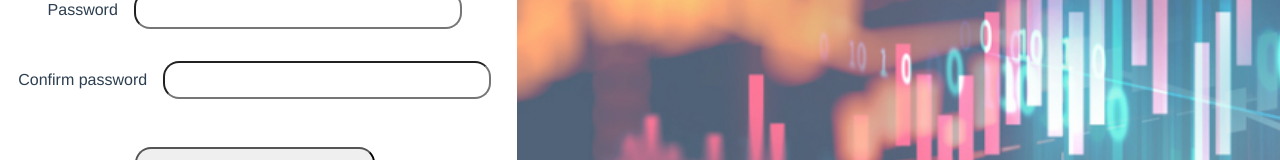
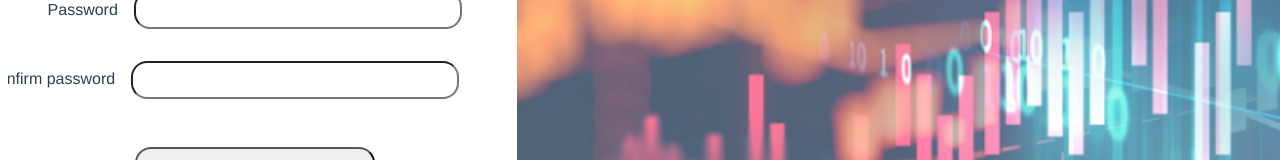
Before and after one commit to AlexandreResende/poupa-up-vue, a Vue app: page /signup in a window 1280 px wide. Shown: the part 384-544 px from the top of the page. Built offline with nearby package versions, Linux system fonts and the light colour scheme; the HTML template or start-up script is replaced by a standard one.

Commit message:
format: Change confirm-password left margin

```diff
--- a/src/views/SignUp.vue
+++ b/src/views/SignUp.vue
@@ -6,7 +6,7 @@
       <input type='text' name='username' id='username' placeholder='Type your username here'><br><br>
       <label>Password</label>
       <input type='password' name='password' id='password'><br>
-      <label>Confirm password</label>
+      <label id='confirm_password_label'>Confirm password</label>
       <input type='password' name='password_confirmation' id='password'><br>
       <input type='button' id='buttons' value='Submit' name='submit'>
     </div>
@@ -82,6 +82,10 @@ input {
   margin: 1rem 1rem 1rem 1rem;
 }
 
+#confirm_password_label {
+  margin-left: -4rem;
+}
+
 a {
   color: #FFFFFF;
 }
```
